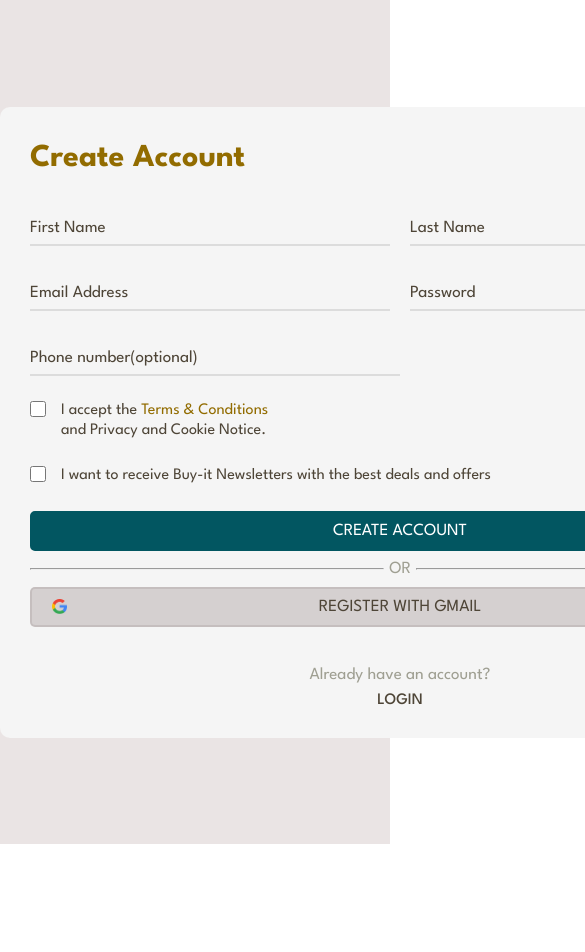
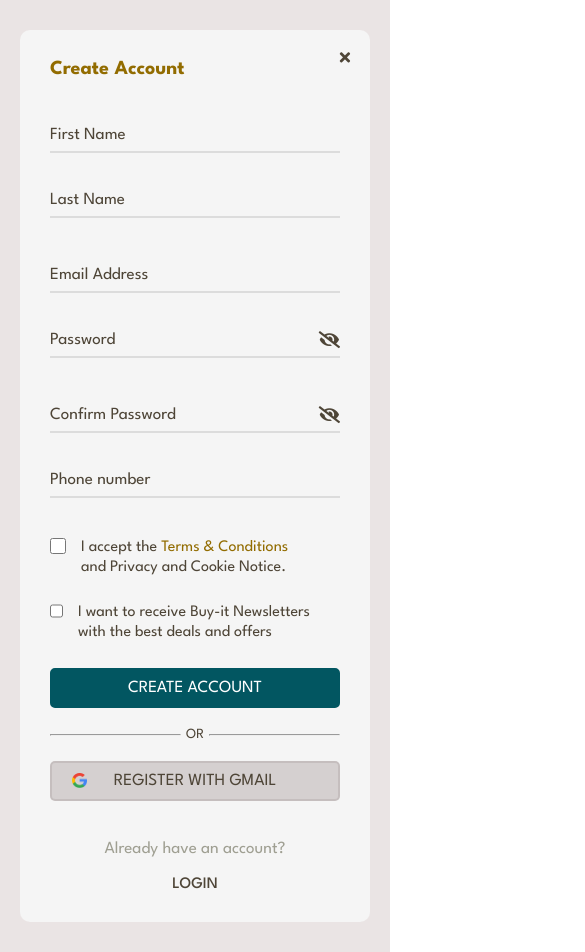
Before and after one commit to Oluwafemi21/BuyIt, a Vue app: page /signup in a window 390 px wide. Shown: the top 952 px of the page, 585 px wide, since content can reach past the window. Before the commit the page ends 844 px from the top, so only its background shows below. Built offline with nearby package versions, Linux system fonts and the light colour scheme.

Commit message:
signup page responsiveness completed

```diff
--- a/src/views/Registration/SignupBox.vue
+++ b/src/views/Registration/SignupBox.vue
@@ -1,7 +1,10 @@
 <template>
   <section class="signup grid-center">
     <div class="signup-box">
-      <h3>Create Account</h3>
+      <router-link to="/">
+        <i class="fas fa-times"></i>
+      </router-link>
+      <h4>Create Account</h4>
       <form action="#">
         <div class="form-line">
           <div class="form-item">
@@ -19,7 +22,13 @@
             <label>Email Address</label>
           </div>
           <div class="form-item">
-            <input type="password" required />
+            <input
+              :type="showPassword ? 'text' : 'password'"
+              required
+              minlength="8"
+              @keyup="validatePassword"
+              v-model="password"
+            />
 
             <label>Password</label>
             <i
@@ -28,11 +37,45 @@
               @click="togglePassword"
             ></i>
             <i v-else class="fas fa-eye-slash" @click="togglePassword"></i>
+            <span
+              v-show="validator"
+              class="strength-validation"
+              :class="validator ? errorMessage : ''"
+              >Password strength is {{ errorMessage }}</span
+            >
           </div>
+        </div>
+        <div class="form-line">
+          <div class="form-item">
+            <input
+              :type="confirmPassword ? 'text' : 'password'"
+              minlength="8"
+              required
+              v-model="password2"
+              @keyup="validatePassword2"
+            />
+            <label>Confirm Password</label>
+            <i
+              v-if="confirmPassword"
+              class="fas fa-eye"
+              @click="toggleConfirmPassword"
+            ></i>
+            <i
+              v-else
+              class="fas fa-eye-slash"
+              @click="toggleConfirmPassword"
+            ></i>
+            <span
+              class="strength-validation"
+              :class="validator2 ? 'strong' : 'weak'"
+            >
+              {{ confirmPasswordValidator }}
+            </span>
           </div>
           <div class="form-item">
             <input type="tel" required />
-          <label>Phone number(optional)</label>
+            <label>Phone number</label>
+          </div>
         </div>
         <div class="checkbox">
           <input type="checkbox" />
@@ -50,7 +93,11 @@
         </div>
         <div class="action-buttons">
           <action-button btnvalue="CREATE ACCOUNT" />
-          <p><hr><span>OR</span><hr></p>
+          <div class="or">
+            <hr />
+            <span>OR</span>
+            <hr />
+          </div>
           <router-link to="/"
             ><action-button class="gmail-btn" btnvalue="REGISTER WITH GMAIL"
               ><img
@@ -63,7 +110,6 @@
           <router-link to="/login">LOGIN</router-link>
         </div>
       </form>
-
     </div>
   </section>
 </template>
@@ -75,31 +121,150 @@ export default {
   name: "SignUpBox",
   data() {
     return {
+      password: "",
+      password2: "",
       showPassword: false,
+      confirmPassword: false,
+      passwordValidator: false,
+      confirmPasswordValidator: "",
+      errorMessage: "",
+      validator: false,
+      validator2: false,
     };
   },
   methods: {
     togglePassword() {
       this.showPassword = !this.showPassword;
     },
+    toggleConfirmPassword() {
+      this.confirmPassword = !this.confirmPassword;
+    },
+    validatePassword() {
+      if (this.password.length === 0) {
+        this.validator = false;
+      } else {
+        this.validator = true;
+        if (this.password.length >= 8) {
+          this.errorMessage = "strong";
+        } else if (this.password.length >= 4 && this.password.length < 8) {
+          this.errorMessage = "medium";
+        } else if (this.password.length < 4) {
+          this.errorMessage = "weak";
+        }
+      }
+    },
+    validatePassword2() {
+      if (this.password2.length != 0) {
+        if (this.password2 === this.password) {
+          this.confirmPasswordValidator = "Passwords match";
+          this.validator2 = true;
+        } else {
+          this.confirmPasswordValidator = "Passwords do not match";
+          this.validator2 = false;
+        }
+      } else {
+        this.confirmPasswordValidator = "";
+        this.validator2 = false;
+      }
+    },
   },
 };
 </script>
 
 <style scoped>
-.form-footer {
-  text-align: center;
+.grid-center {
+  display: grid;
+  place-items: center;
 }
 
-.form-footer a {
-  font-size: 16px;
-  font-weight: 500;
+.signup {
+  background-color: var(--grey-2);
+  min-height: 100vh;
+  padding-inline: 20px;
 }
 
-.form-footer a:hover {
-  background-color: #4e453783;
-  padding: 10px 7px 6px;
-  border-radius: 3px;
+.signup-box {
+  background: whitesmoke;
+  padding: 30px;
+  border-radius: 10px;
+  width: 60%;
+  margin-inline: auto;
+  position: relative;
+}
+
+.signup-box .fa-times {
+  font-size: 15px;
+  position: absolute;
+  right: 20px;
+  top: 20px;
+  cursor: pointer;
+}
+
+.signup-box .fa-times:hover {
+  color: var(--dim-blue);
+}
+
+.signup-box h4 {
+  color: var(--brown);
+}
+
+form .form-line {
+  display: flex;
+  margin: 40px 0;
+  gap: 20px;
+}
+
+.form-item {
+  position: relative;
+  height: 35px;
+  width: 100%;
+}
+
+.form-item input {
+  border-radius: 0px;
+  resize: none;
+  padding: 15px 0 10px;
+  font-size: 18px;
+  display: block;
+  background: transparent;
+  width: 100%;
+  height: 100%;
+  border: none;
+  border-bottom: 2px solid rgba(0, 0, 0, 0.103);
+}
+
+.form-item label {
+  position: absolute;
+  pointer-events: none;
+  font-size: 17px;
+  bottom: 10px;
+}
+
+.form-item i {
+  position: absolute;
+  right: 0;
+  font-size: 17px;
+  cursor: pointer;
+  bottom: 10px;
+}
+
+.form-item input:focus {
+  outline: none;
+  border-bottom: 2px solid var(--brown);
+  transform-origin: center;
+  transition: all 0.4s ease-in-out;
+}
+
+.form-item input:focus + label,
+.form-item input:valid + label {
+  transform: translateY(-25px);
+  color: var(--brown);
+  font-size: 15px;
+  transition: all 0.4s ease;
+}
+
+.form-item input:valid + label {
+  color: initial;
 }
 
 .action-buttons {
@@ -109,11 +274,13 @@ export default {
   margin-bottom: 30px;
 }
 
-.action-buttons p {
+.action-buttons .or {
   display: grid;
   grid-template-columns: 1fr auto 1fr;
   place-content: center;
   align-items: center;
+  margin: 20px 0;
+  font-size: 14px;
   gap: 5px;
   width: 100%;
   text-align: center;
@@ -139,8 +306,26 @@ export default {
 }
 
 .gmail-btn:hover {
-  border-color: #4285f4;
-  background-color: white;
+  background-color: transparent;
+}
+
+.form-footer {
+  text-align: center;
+}
+
+.form-footer p {
+  margin-bottom: 10px;
+}
+
+.form-footer a {
+  font-size: 16px;
+  font-weight: 500;
+}
+
+.form-footer a:hover {
+  background-color: #4e453736;
+  padding: 10px 7px 6px;
+  border-radius: 3px;
 }
 
 .checkbox {
@@ -165,85 +350,44 @@ input[type="checkbox"] {
   cursor: pointer;
 }
 
-.grid-center {
-  display: grid;
-  place-items: center;
+/* Password Validation */
+.strength-validation {
+  display: block;
+  margin-top: 6px;
+  font-size: 13px;
 }
 
-.signup {
-  background-color: var(--grey-2);
-  height: 100vh;
+.weak {
+  color: #ff0000;
 }
 
-.signup-box {
-  background: whitesmoke;
-  padding: 30px;
-  border-radius: 10px;
-  min-width: 800px;
-  margin-inline: auto;
+.medium {
+  color: #ffc107;
 }
 
-.signup-box h3 {
-  color: var(--brown);
+.strong {
+  color: #4caf50;
 }
 
+/* Responsiveness */
+
+@media (max-width: 768px) {
+  .signup-box {
+    width: 100%;
+  }
+}
+@media (max-width: 580px) {
   form .form-line {
-  display: flex;
-  margin: 30px 0;
-  gap: 20px;
+    flex-direction: column;
+    gap: 30px;
+  }
+  .form-item input:focus + label,
+  .form-item input:valid + label {
+    transform: translateY(-20px);
   }
 
-.form-item {
-  position: relative;
-  height: 35px;
-  width: 100%;
+  .strength-validation {
+    text-align: right;
   }
-
-.form-item input {
-  border-radius: 0px;
-  resize: none;
-  padding: 15px 0 10px;
-  display: block;
-  background: transparent;
-  width: 100%;
-  height: 100%;
-  border: none;
-  border-bottom: 2px solid rgba(0, 0, 0, 0.103);
-}
-
-.form-item input[type="tel"] {
-  width: 50%;
-}
-
-.form-item label {
-  position: absolute;
-  pointer-events: none;
-  font-size: 17px;
-  bottom: 10px;
-}
-
-.form-item i {
-  position: absolute;
-  right: 0;
-  font-size: 17px;
-  cursor: pointer;
-  bottom: 10px;
-}
-
-.form-item input:focus {
-  outline: none;
-  border-bottom: 2px solid var(--brown);
-  transform-origin: center;
-  transition: all 0.4s ease-in-out;
-}
-
-.form-item input:focus + label {
-  transform: translateY(-25px);
-  color: var(--brown);
-  font-size: 15px;
-  transition: all 0.4s ease;
-}
-.form-item input:valid + label {
-  color: initial;
 }
 </style>
```
Lines whose indentation alone changed are shown as unchanged.
